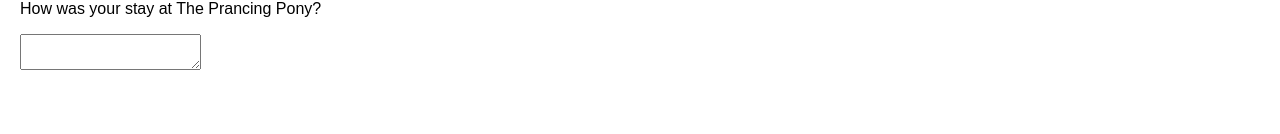
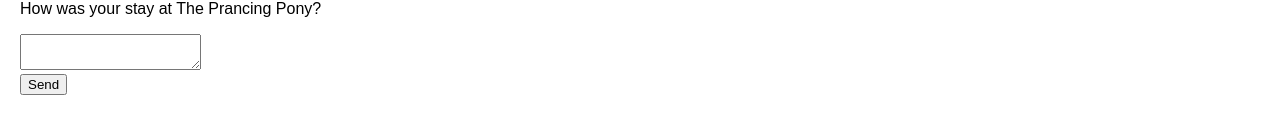
Before and after one commit to zelitosaide/react-js-course, a React (Create React App) app: page / in a window 1280 px wide. Shown: the part 436-570 px from the top of the page. Built offline with nearby package versions, Linux system fonts and the light colour scheme.

Commit message:
Choosing the State Structure

```diff
--- a/src/learn/learn-react/managing-state/choosing-the-state-structure/index.js
+++ b/src/learn/learn-react/managing-state/choosing-the-state-structure/index.js
@@ -28,6 +28,13 @@ function FeedbackForm() {
           setText(e.target.value);
         }}
       />
+      <br />
+      <button
+        disabled={isSending}
+        type="submit"
+      >
+        Send
+      </button>
     </form>
   );
 }
```
